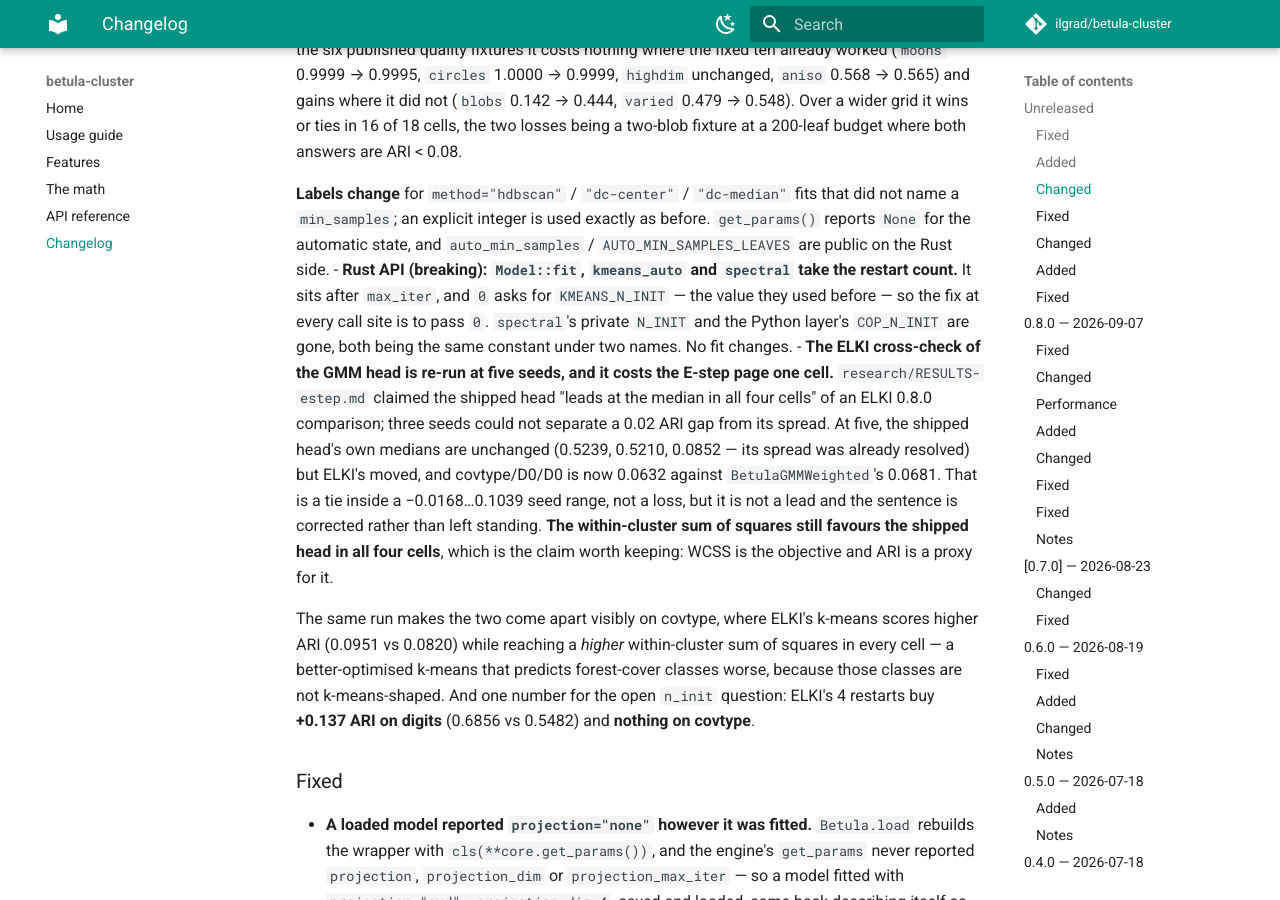
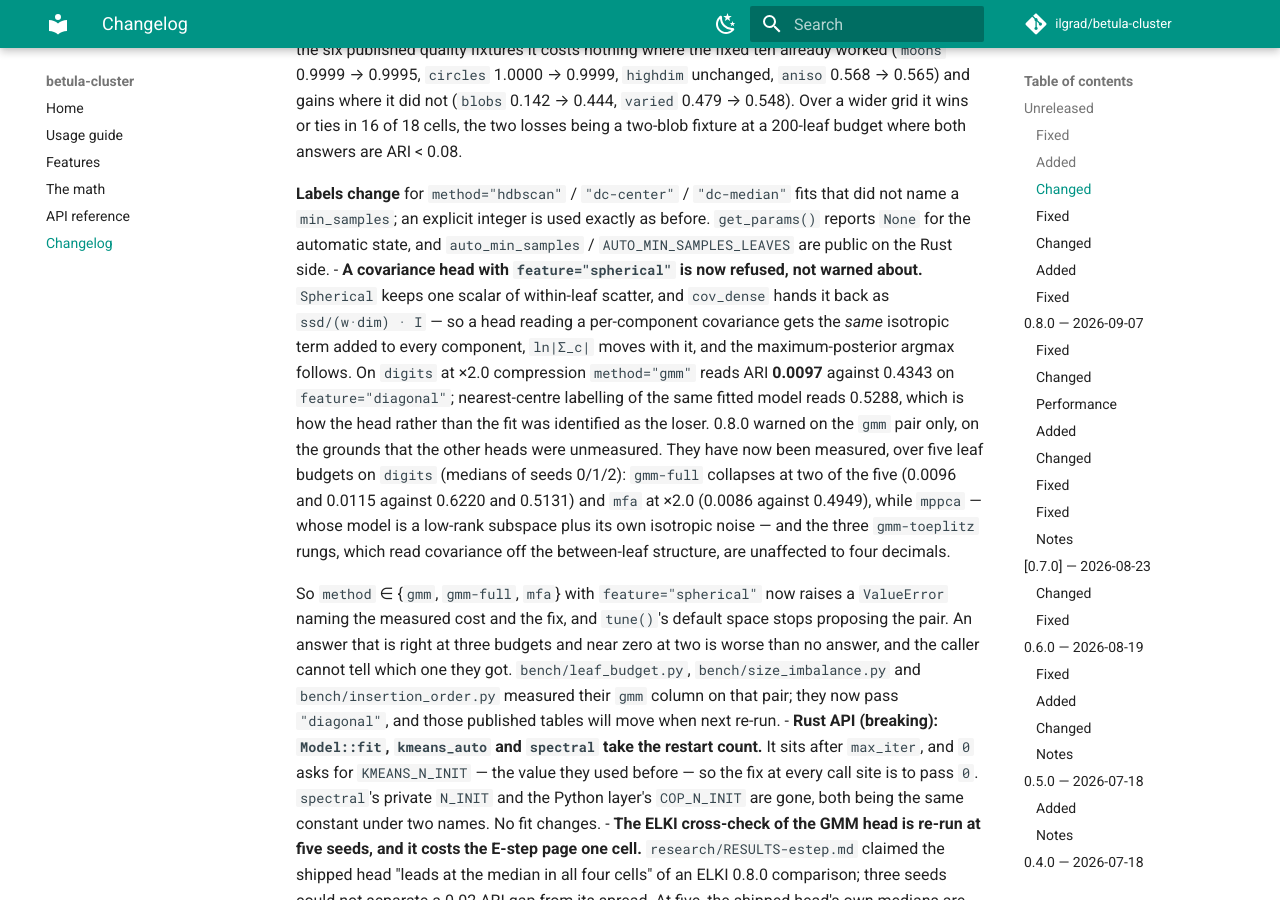
Before and after one commit to ilgrad/betula-cluster, an MkDocs documentation site: the page built from docs/changelog.md, in a window 1280 px wide and 900 px high, scrolled down 3736 px. Built offline with MkDocs 1.6.1 and Material for MkDocs 9.7.7, drawn with Linux system fonts in a browser that asks for light colours; comment, search, counter and statistics services are not loaded.

Commit message:
fix(feature): refuse the covariance heads a scalar scatter cannot feed
`Spherical` keeps one number of within-leaf scatter and `cov_dense` returns it
as `ssd/(w*dim) * I`, so a head reading a per-component covariance gets the same
isotropic term added to every component: `ln|Sigma_c|` moves with it and the
maximum-posterior argmax follows. 0.8.0 warned on the `gmm` pair only, because
the other heads were unmeasured; the warning was the wrong instrument anyway,
since the caller learns of a near-zero ARI only if they read stderr.

Measured over five leaf budgets on digits, medians of seeds 0/1/2: `gmm-full`
collapses at two of the five (0.0096 and 0.0115 against 0.6220 and 0.5131) and
`mfa` at x2.0 (0.0086 against 0.4949), while `mppca` -- low-rank plus its own
isotropic noise -- and the three `gmm-toeplitz` rungs, which read covariance off
the between-leaf structure, are unaffected to four decimals. So the pair now
raises for {gmm, gmm-full, mfa} and `tune()`'s default space stops proposing it.
An answer right at three budgets and near zero at two is worse than no answer,
because the caller cannot tell which one they got.

The three budget/imbalance/order studies measured their `gmm` column on the
refused pair; they now pass `feature="diagonal"`, so those tables will move when
next re-run.

```diff
--- a/CHANGELOG.md
+++ b/CHANGELOG.md
@@ -152,6 +152,25 @@ All notable changes to this project are documented here. The format follows
   **Labels change** for `method="hdbscan"` / `"dc-center"` / `"dc-median"` fits that did not name a
   `min_samples`; an explicit integer is used exactly as before. `get_params()` reports `None` for the
   automatic state, and `auto_min_samples` / `AUTO_MIN_SAMPLES_LEAVES` are public on the Rust side.
+- **A covariance head with `feature="spherical"` is now refused, not warned about.** `Spherical`
+  keeps one scalar of within-leaf scatter, and `cov_dense` hands it back as `ssd/(w·dim) · I` — so a
+  head reading a per-component covariance gets the *same* isotropic term added to every component,
+  `ln|Σ_c|` moves with it, and the maximum-posterior argmax follows. On `digits` at ×2.0 compression
+  `method="gmm"` reads ARI **0.0097** against 0.4343 on `feature="diagonal"`; nearest-centre
+  labelling of the same fitted model reads 0.5288, which is how the head rather than the fit was
+  identified as the loser. 0.8.0 warned on the `gmm` pair only, on the grounds that the other heads
+  were unmeasured. They have now been measured, over five leaf budgets on `digits` (medians of seeds
+  0/1/2): `gmm-full` collapses at two of the five (0.0096 and 0.0115 against 0.6220 and 0.5131) and
+  `mfa` at ×2.0 (0.0086 against 0.4949), while `mppca` — whose model is a low-rank subspace plus its
+  own isotropic noise — and the three `gmm-toeplitz` rungs, which read covariance off the
+  between-leaf structure, are unaffected to four decimals.
+
+  So `method` ∈ {`gmm`, `gmm-full`, `mfa`} with `feature="spherical"` now raises a `ValueError`
+  naming the measured cost and the fix, and `tune()`'s default space stops proposing the pair. An
+  answer that is right at three budgets and near zero at two is worse than no answer, and the caller
+  cannot tell which one they got. `bench/leaf_budget.py`, `bench/size_imbalance.py` and
+  `bench/insertion_order.py` measured their `gmm` column on that pair; they now pass `"diagonal"`,
+  and those published tables will move when next re-run.
 - **Rust API (breaking): `Model::fit`, `kmeans_auto` and `spectral` take the restart count.** It
   sits after `max_iter`, and `0` asks for `KMEANS_N_INIT` — the value they used before — so the
   fix at every call site is to pass `0`. `spectral`'s private `N_INIT` and the Python layer's
```
Also changed, not shown: bench/RESULTS.md (+30 -5 lines), docs/USAGE.md (+16 -0 lines), 6 other files.
